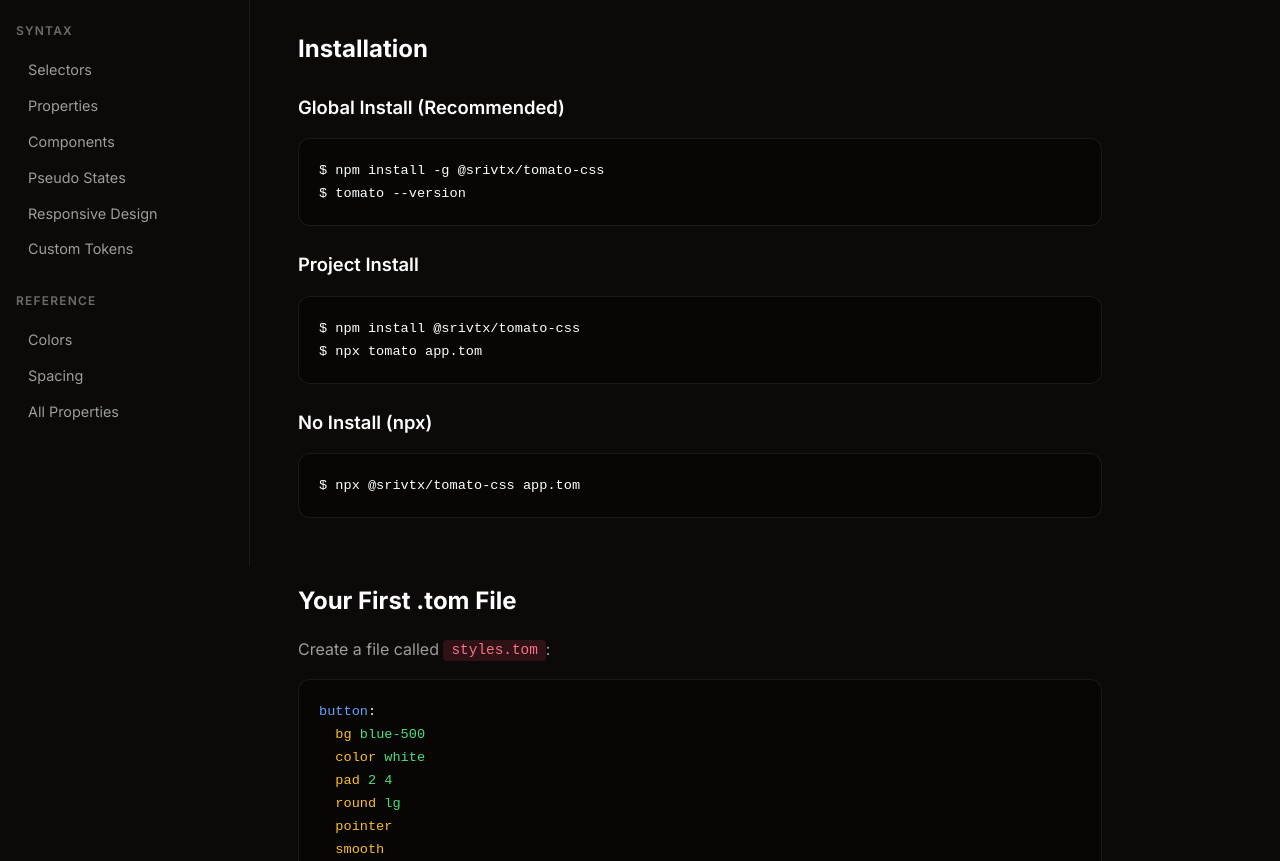
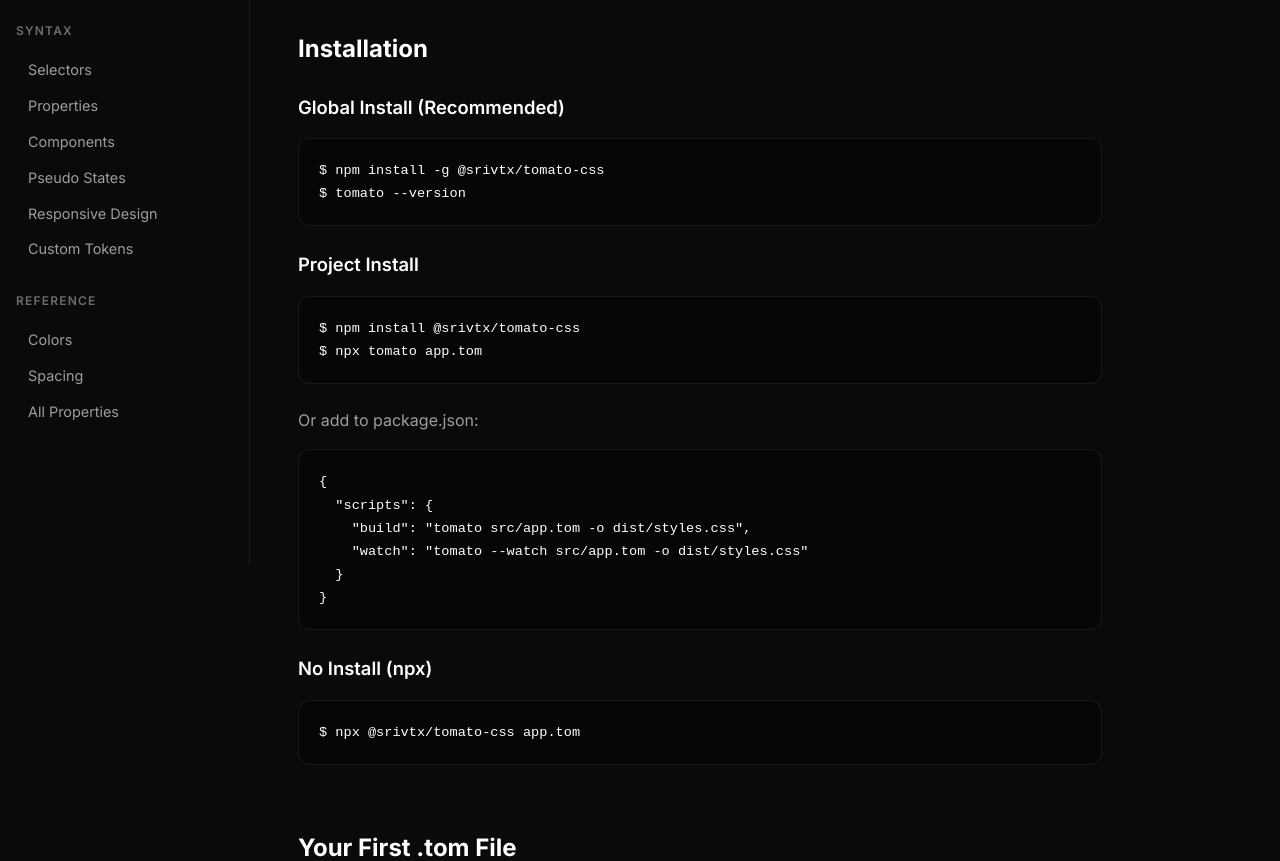
Before and after one commit to srivtx/tomato-css, a website: page docs/docs.html in a window 1280 px wide. Shown: the part 239-1100 px from the top of the page. Drawn offline with Linux system fonts and the light colour scheme.

Commit message:
Update docs.html with comprehensive installation instructions

```diff
--- a/docs/docs.html
+++ b/docs/docs.html
@@ -330,6 +330,14 @@
                 <h3>Project Install</h3>
                 <pre>$ npm install @srivtx/tomato-css
 $ npx tomato app.tom</pre>
+
+                <p>Or add to package.json:</p>
+                <pre>{
+  "scripts": {
+    "build": "tomato src/app.tom -o dist/styles.css",
+    "watch": "tomato --watch src/app.tom -o dist/styles.css"
+  }
+}</pre>
 
                 <h3>No Install (npx)</h3>
                 <pre>$ npx @srivtx/tomato-css app.tom</pre>
```
Also changed, not shown: examples/docs.html (+8 -0 lines).
